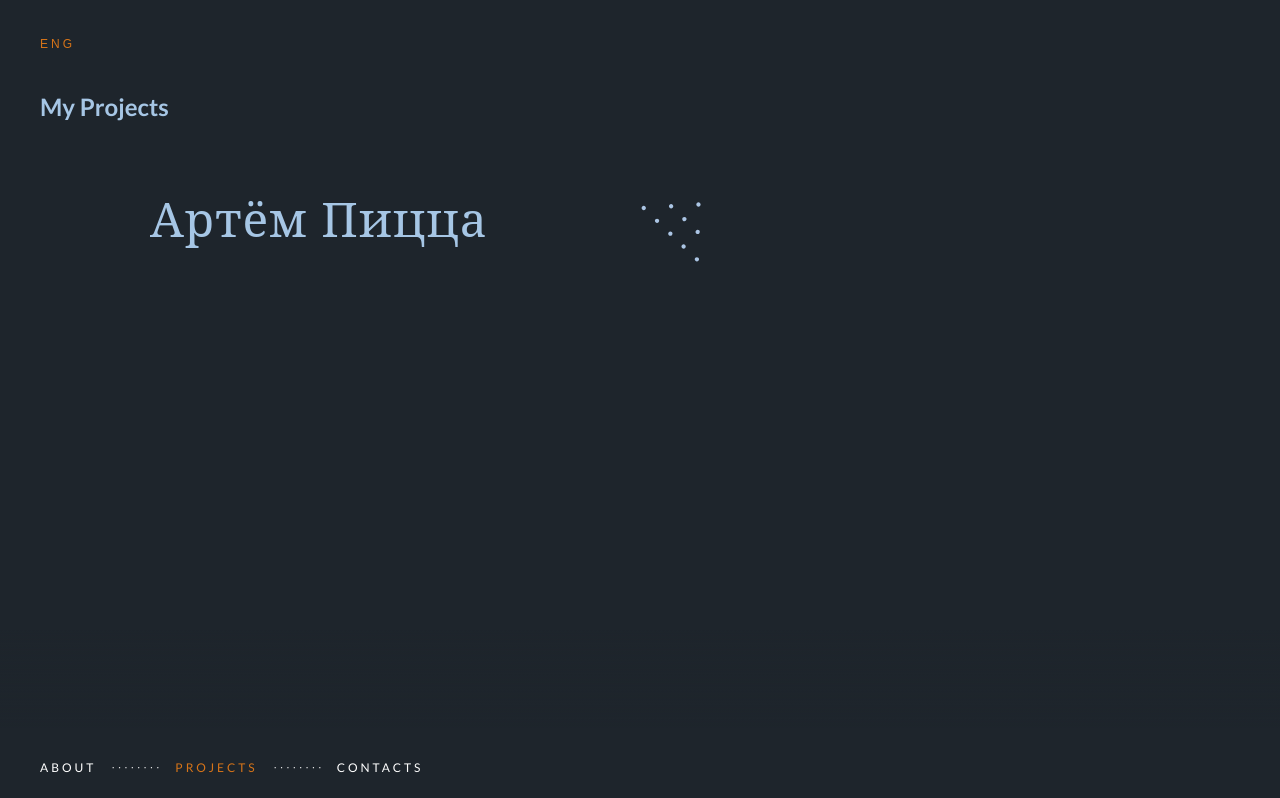
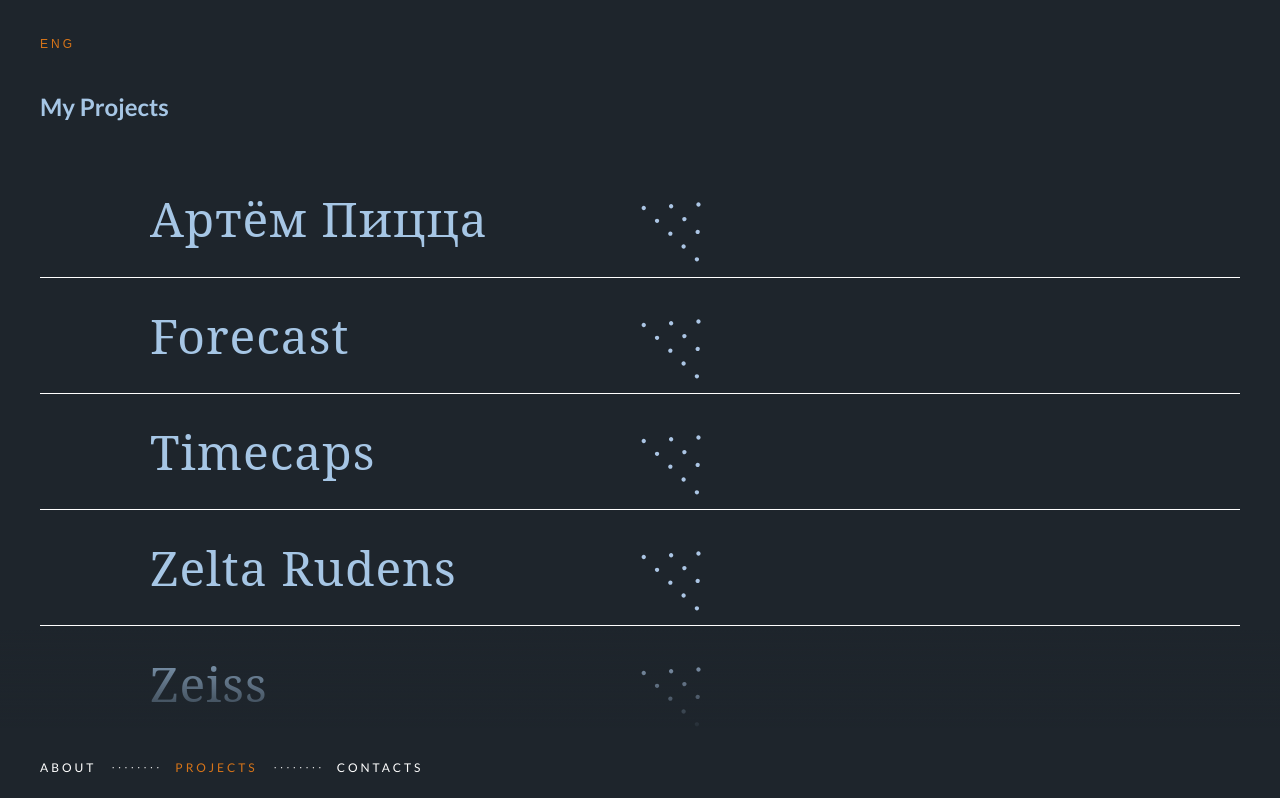
Before and after one commit to and-tol/pf2021, a Next.js app: page /projects in a window 1280 px wide. Shown: the top 798 px of the page. Built offline with nearby package versions, Linux system fonts and the light colour scheme.

Commit message:
feat: create request to server from projects page

```diff
--- a/package.json
+++ b/package.json
@@ -9,7 +9,7 @@
   "scripts": {
     "dev": "next dev -p 3005",
     "debug": "NODE_OPTIONS='--inspect' next dev -p 3005",
-    "build": "next build -p 3005",
+    "build": "next build",
     "start": "next start -p 3005",
     "lint": "next lint",
     "stylelint:fix": "stylelint --fix src/**/*.{css,scss}",
--- a/src/components/Projects/Projects.tsx
+++ b/src/components/Projects/Projects.tsx
@@ -1,47 +1,22 @@
 import cn from "classnames";
 import React from "react";
-import { GetStaticProps } from "next";
 import { Heading, ProjectLink } from "..";
 import { ProjectsProps } from "./Projects.props";
 import styles from "./Projects.module.scss";
 
-export const Projects = ({
-  projects,
-  ...props
-}: ProjectsProps): JSX.Element => {
-  console.log("projects:", projects);
-
-  const project = {
-    _id: "0",
-    name: "Артём Пицца",
-    alias: "artem-pizza",
-    path: "",
-    imageSmall: "artem-pizza.png",
-    image: "artem-pizza.png",
-    technologies: ["React", "Redux"],
-    description: "SPA",
-  };
-
+export const Projects = ({ projects }: ProjectsProps): JSX.Element => {
   return (
-    <section className={cn("wrapper", styles.projects)} {...props}>
+    <section className={cn("wrapper", styles.projects)}>
       <Heading tag="h2" className={styles.title}>
-        My Projects{" "}
+        My Projects
       </Heading>
-      <nav {...props}>
-        <ProjectLink project={project} />
-        {/* <ProjectLink project={project} /> */}
+      <nav>
+        {projects &&
+          projects.map((project) => {
+            console.log("project", project);
+            return <ProjectLink key={project._id} project={project} />;
+          })}
       </nav>
     </section>
   );
 };
-
-export const getStaticProps: GetStaticProps = async () => {
-  const response = await fetch(`http://localhost:3005/data`);
-  const data = (await response.json()) || [];
-
-  return {
-    props: {
-      projects: data,
-    },
-  };
-};
--- a/src/pages/projects.tsx
+++ b/src/pages/projects.tsx
@@ -1,17 +1,42 @@
 import React from "react";
 import Head from "next/head";
-import { Heading, Projects } from "../components";
+import cn from "classnames";
+import { Projects } from "../components";
 import { Layout } from "../layout/Layout";
 import { AppConfig } from "../utils/App.config";
+import { GetStaticProps } from "next";
+import { Project } from "../interfaces";
 
-export default function Index(): JSX.Element {
+export default function Index({ projects }: ProjectsProps): JSX.Element {
+  console.log("p", projects);
   return (
     <Layout>
       <Head>
         <title> {AppConfig.title} | Projects</title>
       </Head>
 
-      <Projects />
+      <Projects projects={projects} />
     </Layout>
   );
 }
+
+export const getStaticProps: GetStaticProps = async () => {
+  const response = await fetch(`http://localhost:3005/api/projects`);
+  const projects = await response.json();
+
+  if (!projects) {
+    return {
+      notFound: true,
+    };
+  }
+
+  return {
+    props: {
+      projects,
+    },
+  };
+};
+
+interface ProjectsProps extends Record<string, unknown> {
+  projects: Project[];
+}
```
